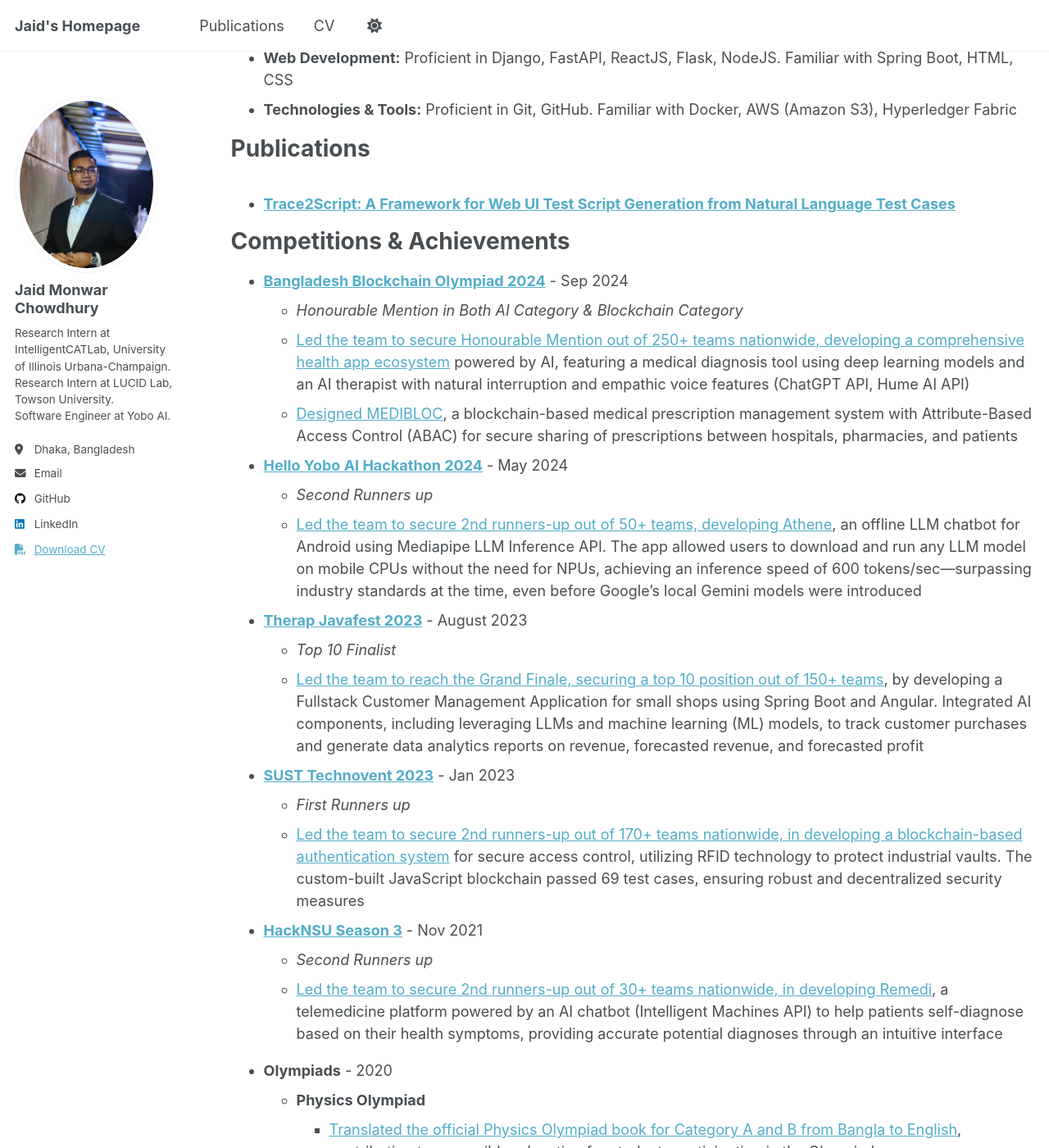
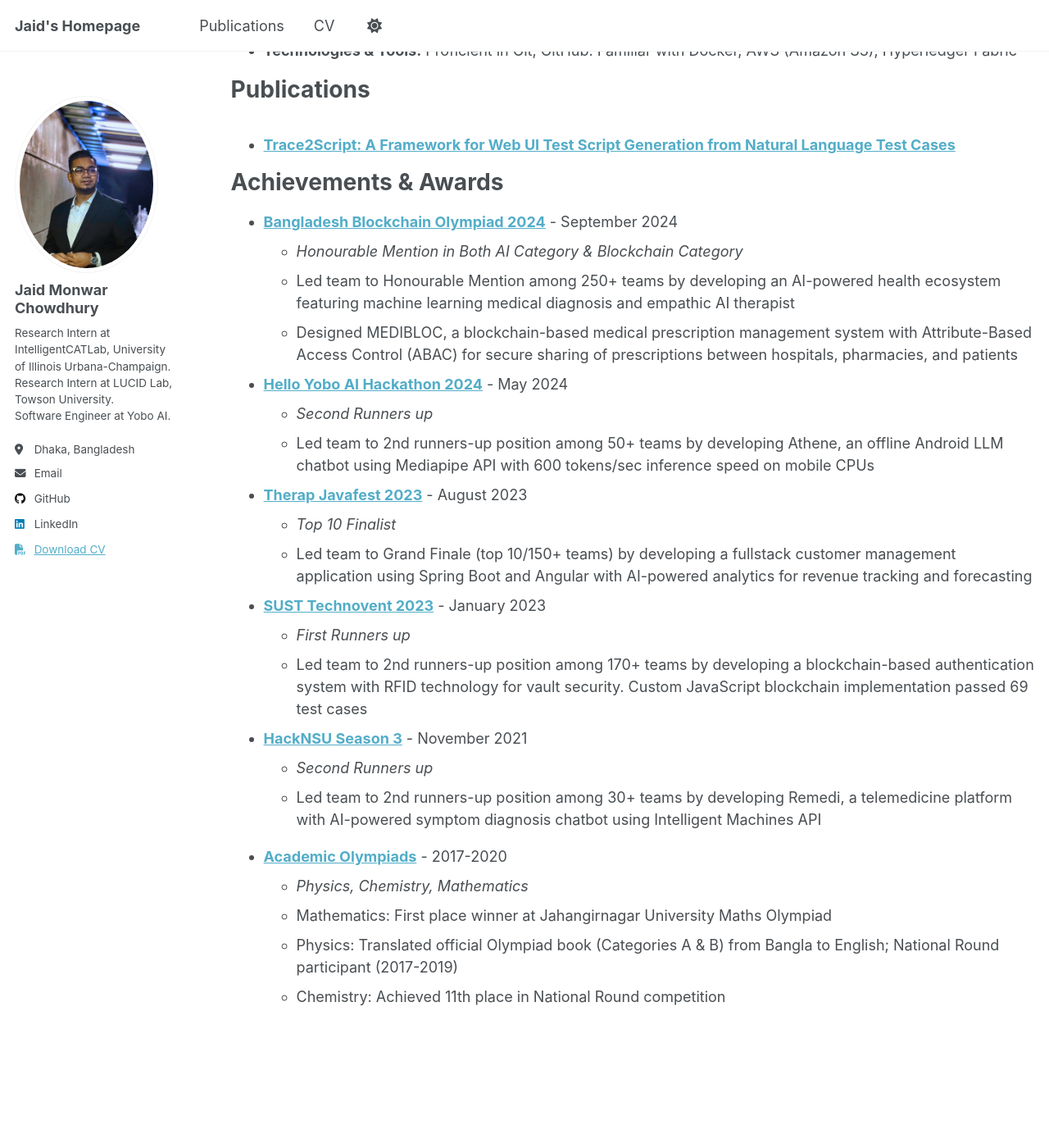
Before and after one commit to jaid-monwar/jaid-monwar.github.io, a Jekyll site: the page built from _pages/cv.md, in a window 1280 px wide and 1400 px high, scrolled down 1335 px. Shown: the whole window at 82% size. Built offline with Jekyll 4.4.1, drawn with Linux system fonts in a browser that asks for light colours; a script that is not in the unit is left out; some of the changed text lies outside the part shown.

Commit message:
change cv page info

```diff
--- a/_pages/cv.md
+++ b/_pages/cv.md
@@ -53,29 +51,29 @@ Publications
     {% include archive-single-cv.html %}
   {% endfor %}</ul>
 
-Competitions & Achievements
+Achievements & Awards
 ======
 
-* **[Bangladesh Blockchain Olympiad 2024](https://www.linkedin.com/posts/blockchain-olympiad-bangladesh_we-are-excited-to-announce-the-results-of-activity-7239706428721020930-wUJy?utm_source=share&utm_medium=member_desktop)** - Sep 2024
+* **[Bangladesh Blockchain Olympiad 2024](https://www.linkedin.com/posts/blockchain-olympiad-bangladesh_we-are-excited-to-announce-the-results-of-activity-7239706428721020930-wUJy?utm_source=share&utm_medium=member_desktop)** - September 2024
   * *Honourable Mention in Both AI Category & Blockchain Category*
-  * [Led the team to secure Honourable Mention out of 250+ teams nationwide, developing a comprehensive health app ecosystem](https://youtu.be/TxOyvm-vnco) powered by AI, featuring a medical diagnosis tool using deep learning models and an AI therapist with natural interruption and empathic voice features (ChatGPT API, Hume AI API)
-  * [Designed MEDIBLOC](https://drive.google.com/file/d/1RmxKdoaEL__jBIOJz31JyOTTkPBXlz8J/view?usp=drive_link), a blockchain-based medical prescription management system with Attribute-Based Access Control (ABAC) for secure sharing of prescriptions between hospitals, pharmacies, and patients
+  * Led team to Honourable Mention among 250+ teams by developing an AI-powered health ecosystem featuring machine learning medical diagnosis and empathic AI therapist
+  * Designed MEDIBLOC, a blockchain-based medical prescription management system with Attribute-Based Access Control (ABAC) for secure sharing of prescriptions between hospitals, pharmacies, and patients
 
 * **[Hello Yobo AI Hackathon 2024](https://www.linkedin.com/posts/ishtiaq1_hackathon-ai-generativeai-activity-7187244491190218753-iq_-?utm_source=share&utm_medium=member_desktop)** - May 2024
   * *Second Runners up*
-  * [Led the team to secure 2nd runners-up out of 50+ teams, developing Athene](https://github.com/jaid-monwar/BUET_Multithreading-Athene-Companion-Yobo-AI-Hackathon.git), an offline LLM chatbot for Android using Mediapipe LLM Inference API. The app allowed users to download and run any LLM model on mobile CPUs without the need for NPUs, achieving an inference speed of 600 tokens/sec—surpassing industry standards at the time, even before Google's local Gemini models were introduced
+  * Led team to 2nd runners-up position among 50+ teams by developing Athene, an offline Android LLM chatbot using Mediapipe API with 600 tokens/sec inference speed on mobile CPUs
 
 * **[Therap Javafest 2023](https://www.linkedin.com/posts/jaid-monwar_therapbd-therapjavafest2023-codingcompetition-activity-7249066504095211520-rKat?utm_source=share&utm_medium=member_desktop)** - August 2023
   * *Top 10 Finalist*
-  * [Led the team to reach the Grand Finale, securing a top 10 position out of 150+ teams](https://youtu.be/YQ24Rcl8aQM?si=m52AkxlQdq9nVwbJ), by developing a Fullstack Customer Management Application for small shops using Spring Boot and Angular. Integrated AI components, including leveraging LLMs and machine learning (ML) models, to track customer purchases and generate data analytics reports on revenue, forecasted revenue, and forecasted profit
+  * Led team to Grand Finale (top 10/150+ teams) by developing a fullstack customer management application using Spring Boot and Angular with AI-powered analytics for revenue tracking and forecasting
 
-* **[SUST Technovent 2023](https://www.facebook.com/share/KfyeD4yTKikFhv3z/)** - Jan 2023
+* **[SUST Technovent 2023](https://www.facebook.com/share/KfyeD4yTKikFhv3z/)** - January 2023
   * *First Runners up*
-  * [Led the team to secure 2nd runners-up out of 170+ teams nationwide, in developing a blockchain-based authentication system](https://github.com/jaid-monwar/flowbd-chain.git) for secure access control, utilizing RFID technology to protect industrial vaults. The custom-built JavaScript blockchain passed 69 test cases, ensuring robust and decentralized security measures
+  * Led team to 2nd runners-up position among 170+ teams by developing a blockchain-based authentication system with RFID technology for vault security. Custom JavaScript blockchain implementation passed 69 test cases
 
-* **[HackNSU Season 3](https://www.facebook.com/share/p/JSGH6TWqJvs3JjU9/)** - Nov 2021
+* **[HackNSU Season 3](https://www.facebook.com/share/p/JSGH6TWqJvs3JjU9/)** - November 2021
   * *Second Runners up*
-  * [Led the team to secure 2nd runners-up out of 30+ teams nationwide, in developing Remedi](https://www.facebook.com/share/p/JSGH6TWqJvs3JjU9/), a telemedicine platform powered by an AI chatbot (Intelligent Machines API) to help patients self-diagnose based on their health symptoms, providing accurate potential diagnoses through an intuitive interface
+  * Led team to 2nd runners-up position among 30+ teams by developing Remedi, a telemedicine platform with AI-powered symptom diagnosis chatbot using Intelligent Machines API
 
 <!-- * **[NEST 2021 (Business Competition)](https://www.facebook.com/share/EcxSYK4bh54g7vK4/)** - Nov 2021
   * *Top 5 Startups*
@@ -85,14 +83,11 @@ Competitions & Achievements
   * *First Runners up*
   * Led the UDairy startup, which aimed to revolutionize the milk industry by developing genetically engineered milk requiring only 10% water, 1% land, and 0% cows, making it a sustainable solution for lactose-intolerant individuals -->
 
-* **Olympiads** - 2020
-  * **Physics Olympiad**
-    * [Translated the official Physics Olympiad book for Category A and B from Bangla to English](https://www.rokomari.com/book/210061/physics-olympiad-problem-solution-compilation), contributing to accessible education for students participating in the Olympiad
-    * Chosen to participate in the National Round of the Physics Olympiad after qualifying from the Divisional Round in 2017, 2018, and 2019
-  * **Chemistry Olympiad**
-    * Achieved 11th place in the National Round of the Chemistry Olympiad
-  * **Maths Olympiad**
-    * Secured first place in the Jahangirnagar University Maths Olympiad
+* **[Academic Olympiads](https://www.rokomari.com/book/210061/physics-olympiad-problem-solution-compilation)** - 2017-2020
+  * *Physics, Chemistry, Mathematics*
+  * Mathematics: First place winner at Jahangirnagar University Maths Olympiad
+  * Physics: Translated official Olympiad book (Categories A & B) from Bangla to English; National Round participant (2017-2019)
+  * Chemistry: Achieved 11th place in National Round competition
 
 
 
```
Also changed, not shown: other parts of _pages/cv.md (+4 -6 lines).
